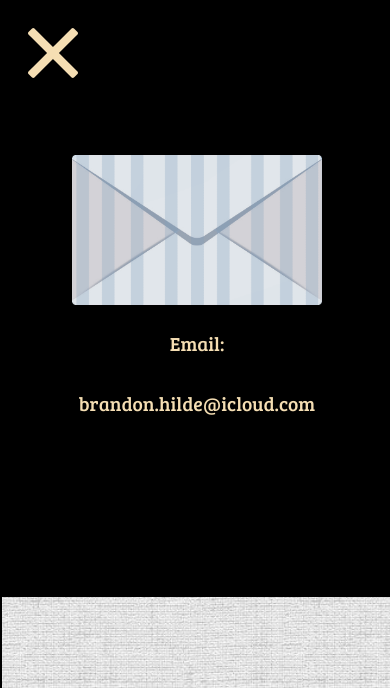
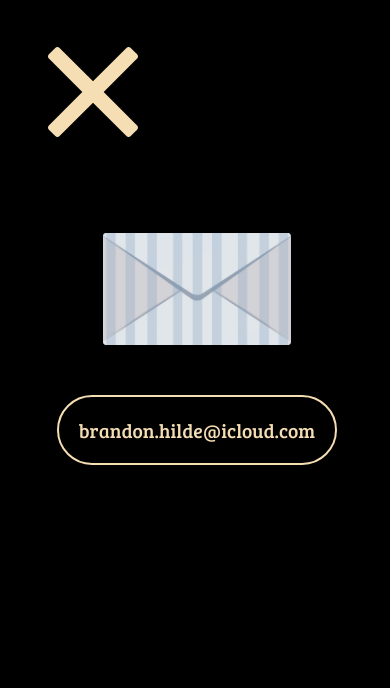
Before and after one commit to BrandonHilde/BrandonHilde.github.io, a plain HTML site: page index.html in a window 390 px wide. Both pictures are taken after a click on the element "CONTACT ME". Shown: the part 156-844 px from the top of the page. Drawn offline with Linux system fonts and the light colour scheme.

Commit message:
email button

```diff
--- a/css/style.css
+++ b/css/style.css
@@ -19,6 +19,14 @@
     cursor: pointer;
     font-size: 17px;
     border-bottom-left-radius: 10px;
+}
+#emailvalue{
+	border: 2px solid wheat;
+	border-radius: 50px;
+	padding: 20px;
+	margin-right: auto;
+	margin-left: auto;
+	display: inline-flex;
 }
 .top
 {
@@ -89,7 +97,6 @@
 	border: 2px solid black;
 	box-shadow: 0px 5px 16px black;
 	border-radius: 12px;
-	overflow: hidden;
 	min-height: 300px;
 	background-image: url('../img/cloth.jpg');
 	margin-left: auto;
@@ -121,6 +128,18 @@
 
 @media screen and (max-width:1024px)
 {
+	.mid
+	{
+		height:100%;
+		width:100%;
+		overflow: hidden;
+	}
+	.hide{
+		width: 90px;
+		height: 90px;
+		padding: 46px;
+		cursor: pointer;
+	}
 	.mail
 	{
 		float: right;
--- a/index.html
+++ b/index.html
@@ -27,9 +27,8 @@
 				<div style="display: none;" id="contactPage" class="cont">
 					<div class="hide" onclick="HideContact();"><svg fill="wheat" height="100%" width="100%" version="1.1" id="Capa_1" xmlns="http://www.w3.org/2000/svg" xmlns:xlink="http://www.w3.org/1999/xlink" viewBox="0 0 460.775 460.775" xml:space="preserve"><g stroke-width="0"></g><g stroke-linecap="round" stroke-linejoin="round"></g><g> <path d="M285.08,230.397L456.218,59.27c6.076-6.077,6.076-15.911,0-21.986L423.511,4.565c-2.913-2.911-6.866-4.55-10.992-4.55 c-4.127,0-8.08,1.639-10.993,4.55l-171.138,171.14L59.25,4.565c-2.913-2.911-6.866-4.55-10.993-4.55 c-4.126,0-8.08,1.639-10.992,4.55L4.558,37.284c-6.077,6.075-6.077,15.909,0,21.986l171.138,171.128L4.575,401.505 c-6.074,6.077-6.074,15.911,0,21.986l32.709,32.719c2.911,2.911,6.865,4.55,10.992,4.55c4.127,0,8.08-1.639,10.994-4.55 l171.117-171.12l171.118,171.12c2.913,2.911,6.866,4.55,10.993,4.55c4.128,0,8.081-1.639,10.992-4.55l32.709-32.719 c6.074-6.075,6.074-15.909,0-21.986L285.08,230.397z"></path> </g></svg></div>
 					<div class="contactForm">
-						<img style="height: 150px;" src="img/envelopeDark.png"/><br/>
-						<div style="height: 60px; padding-top: 25px;">Email:</div>
-						<span id="emailvalue" style="padding-top: 20px; "></span>
+						<img style="width: 60%;" src="img/envelopeDark.png"/><br/>
+						<div onclick="CopyEmail();" id="emailvalue" style="margin-top: 50px; "></div>
 					</div>
 				</div>
 			</div>
--- a/script/script.js
+++ b/script/script.js
@@ -21,3 +21,12 @@
     contact.style.display = "none";
 
 }
+
+function CopyEmail()
+{
+    navigator.clipboard.writeText('brandon.hilde@icloud.com');
+
+    var email = document.getElementById("emailvalue");
+
+    email.innerHTML = "Copied Email!";
+}
```
